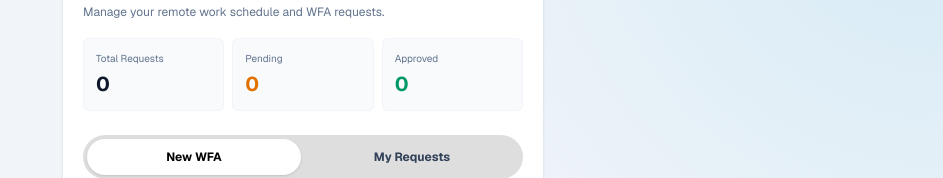
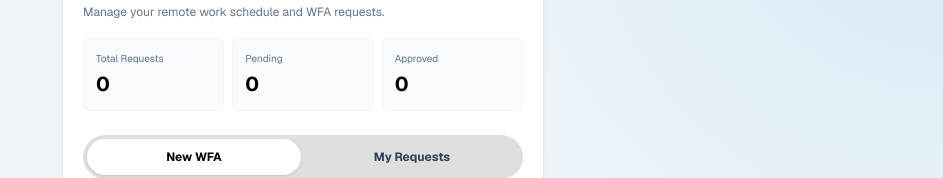
Before and after one commit to mradityooo/nexus-iconplus, a Next.js app: page /work-from-anywhere in a window 1280 px wide. Shown: the part 141-319 px from the top of the page, without its empty margins (337-1280 px from the left). Built offline with nearby package versions, Linux system fonts and the light colour scheme.

Commit message:
Fix Color

```diff
--- a/app/work-from-anywhere/page.tsx
+++ b/app/work-from-anywhere/page.tsx
@@ -189,21 +189,21 @@ export default function WorkFromAnywherePage() {
           <section className="mb-6 grid grid-cols-3 gap-2">
             <div className="rounded-sm border border-slate-100 bg-slate-50 p-3">
               <p className="text-[10px] text-slate-500">Total Requests</p>
-              <p className="mt-1 text-xl font-bold text-slate-900">
+              <p className="mt-1 text-xl font-bold text-black">
                 {requests.length}
               </p>
             </div>
 
             <div className="rounded-sm border border-slate-100 bg-slate-50 p-3">
               <p className="text-[10px] text-slate-500">Pending</p>
-              <p className="mt-1 text-xl font-bold text-amber-600">
+              <p className="mt-1 text-xl font-bold text-black">
                 {pendingCount}
               </p>
             </div>
 
             <div className="rounded-sm border border-slate-100 bg-slate-50 p-3">
               <p className="text-[10px] text-slate-500">Approved</p>
-              <p className="mt-1 text-xl font-bold text-emerald-600">
+              <p className="mt-1 text-xl font-bold text-black">
                 {approvedCount}
               </p>
             </div>
```
